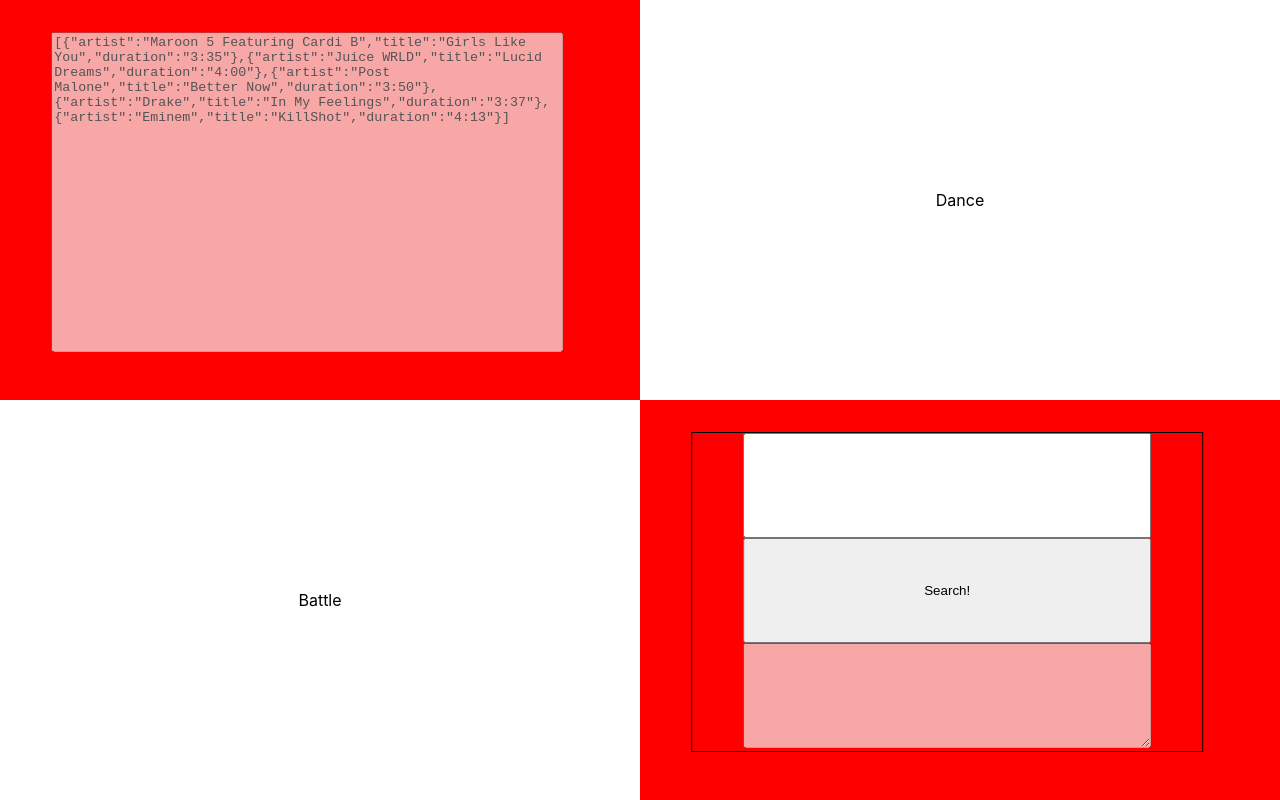
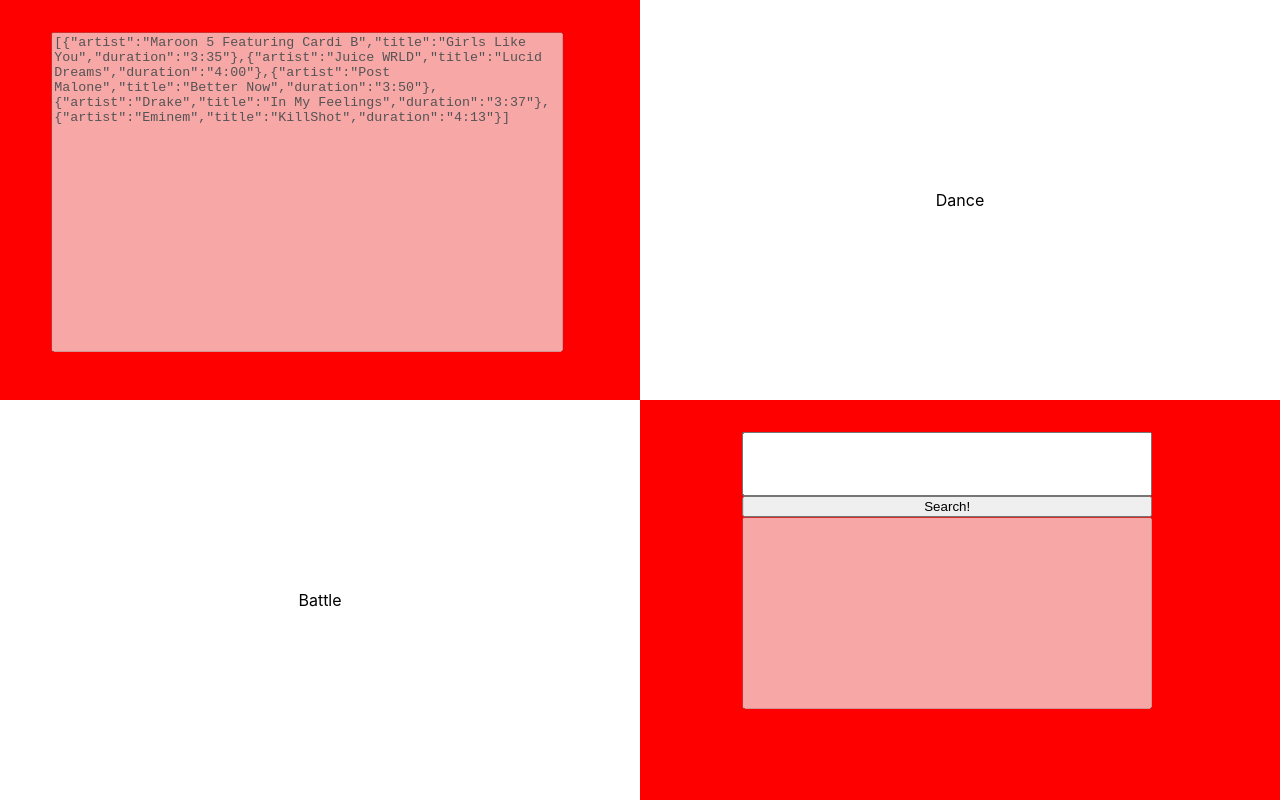
Before and after one commit to richart14/dancebattle, a React (Create React App) app: page / in a window 1280 px wide. Built offline with nearby package versions, Linux system fonts and the light colour scheme.

Commit message:
more quick styles to the inputs for searchSong form

```diff
--- a/src/App.css
+++ b/src/App.css
@@ -28,6 +28,10 @@
   text-align: center;
 }
 
+textarea {
+  resize: none;
+}
+
 span {
   position: absolute;
   top: 50%;
@@ -37,7 +41,6 @@
 
 .songInput {
   width: 80%;
-  resize: none;
   height: 80%;
   transform: translate(10%, 10%);
 }
@@ -46,11 +49,18 @@
   width: 80%;
   height: 80%;
   transform: translate(10%, 10%);
-  border: 1px solid black;
 }
-.searchForm * {
+.searchForm > * {
   display: block;
   width: 80%;
   margin: auto;
-  height: 33%;
 }
+
+.searchInput {
+  height: 20%;
+  font-size: 15px;
+}
+
+.searchForm > textarea {
+  height: 60%;
+}
--- a/src/App.js
+++ b/src/App.js
@@ -35,19 +35,35 @@
           duration:"4:13"
         }
       ]),
+      searchSongs: ''
     }
   }
 
   handleSongs(songString) {
     this.setState({songs: songString})
   }
+
+  handleSearch(searchSongString) {
+    this.setState({searchSongs: searchSongString})
+  }
   render() {
     return (
       <div className="App">
-        <div className="top left red"><SongInput handleSongs={(songString) => this.handleSongs(songString)} songs={this.state.songs}/></div>
+        <div className="top left red">
+          <SongInput
+            handleSongs={songString => this.handleSongs(songString)}
+            songs={this.state.songs}
+          />
+        </div>
         <div className="top right words"><span>Dance</span></div>
         <div className="bottom left words"><span>Battle</span></div>
-        <div className="bottom right red"><SearchSong songsArray={JSON.parse(this.state.songs)}/></div>
+        <div className="bottom right red">
+          <SearchSong
+            handleSearch={searchSongString => this.handleSearch(searchSongString)}
+            songsArray={JSON.parse(this.state.songs)}
+            songs={this.state.searchSongs}
+          />
+        </div>
       </div>
     );
   }
--- a/src/searchSongs.js
+++ b/src/searchSongs.js
@@ -3,13 +3,13 @@
 const SearchSongs = props => {
   const handleSubmit = e => {
     e.preventDefault();
-    console.log(e.target.searchInput.value);
-    songSearch(e.target.searchInput.value, props.songsArray)
+    let searchResults = songSearch(e.target.searchInput.value, props.songsArray)
+    props.handleSearch(JSON.stringify(searchResults));
   }
 
   return (
     <form className="searchForm" onSubmit={e => handleSubmit(e)}>
-      <input name="searchInput" type="text"></input>
+      <input className="searchInput" name="searchInput" type="text"></input>
       <button type="submit">Search!</button>
       <textarea type="text" value={props.songs} disabled/>
     </form>
```
